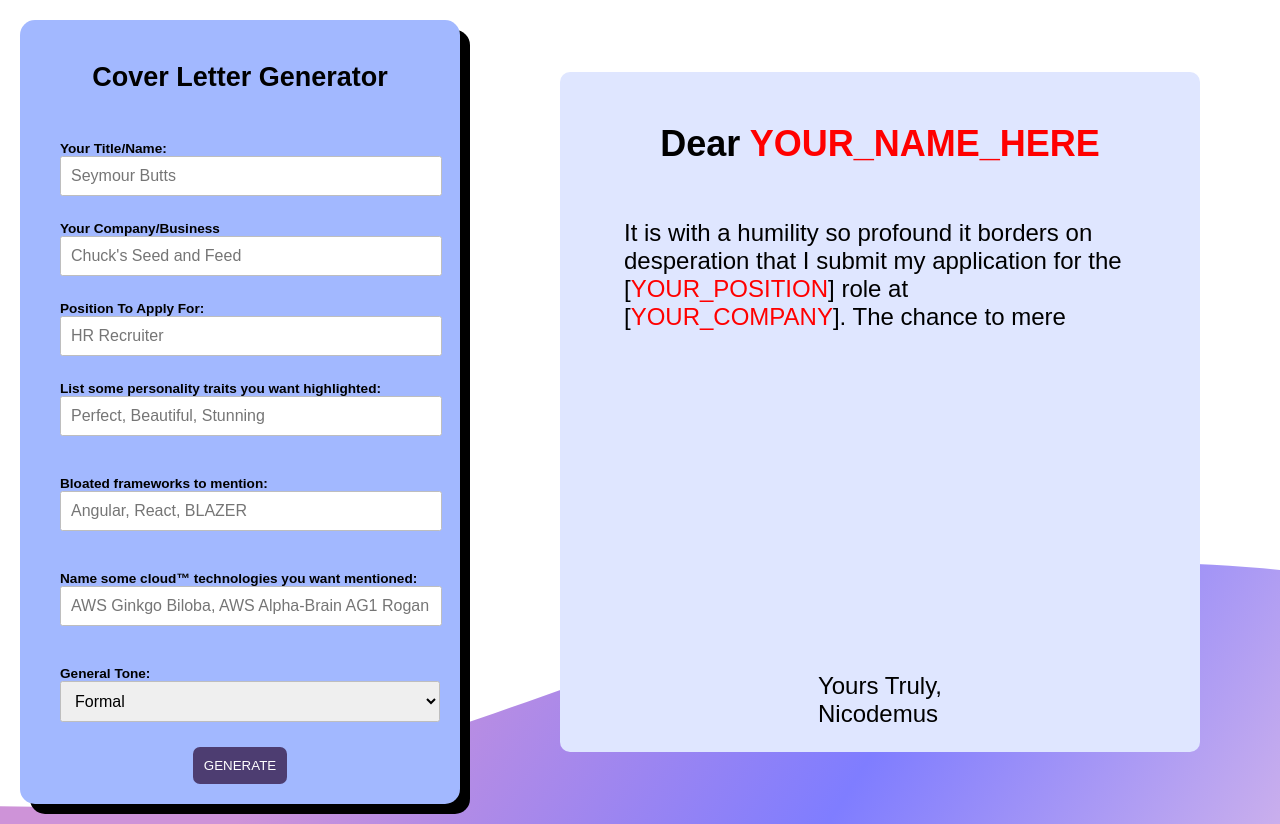
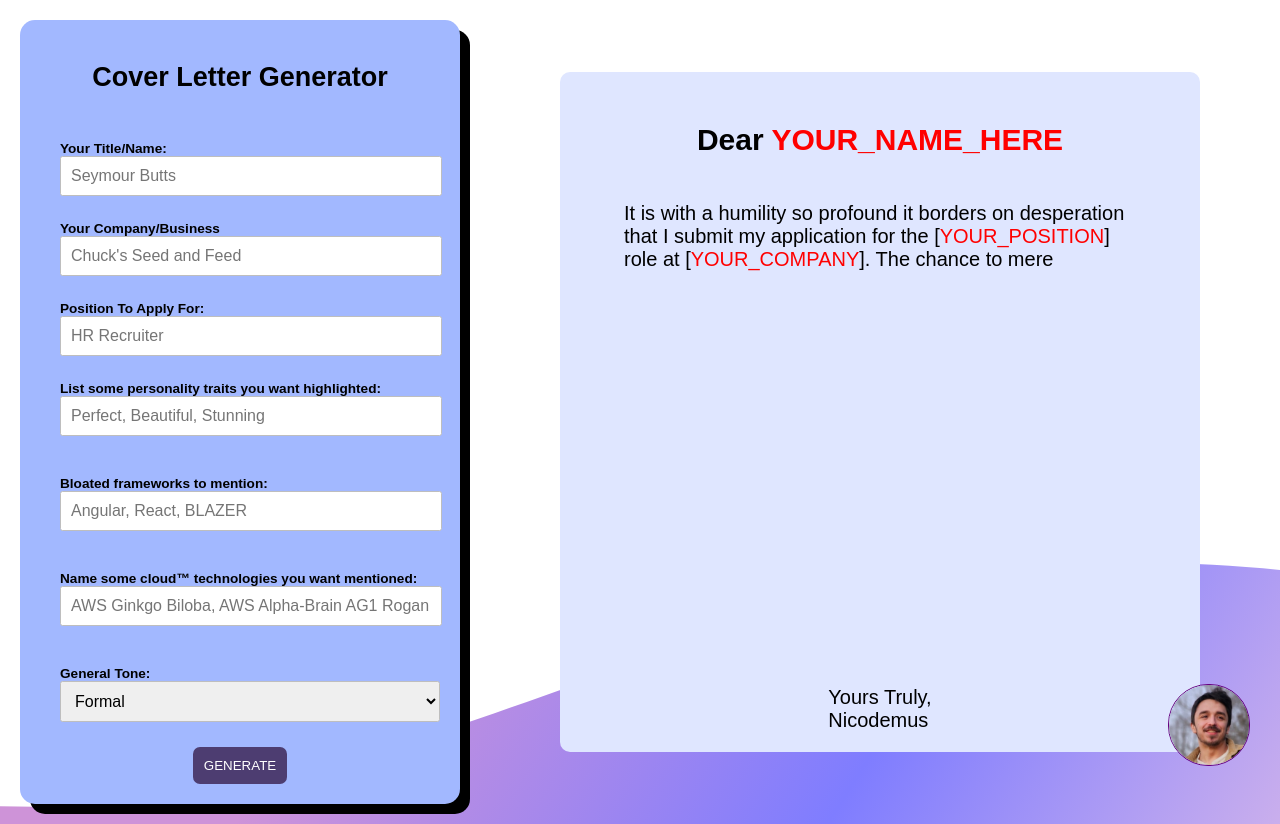
Before and after one commit to landaverdend/portfolio-site, a React (Vite) app: page / in a window 1280 px wide. Built offline with nearby package versions, Linux system fonts and the light colour scheme.

Commit message:
fixed bug where input variables were swapped.

```diff
--- a/src/api/backend.ts
+++ b/src/api/backend.ts
@@ -35,6 +35,7 @@ export type CoverLetterDTO = {
 };
 export async function callCoverLetterEndpoint(dto: CoverLetterDTO): Promise<string> {
   try {
+    console.log(dto);
     const response = await fetch(`${baseUrl}/cover_letter`, {
       method: 'POST',
       headers: {
@@ -47,10 +48,6 @@ export async function callCoverLetterEndpoint(dto: CoverLetterDTO): Promise<stri
       throw new Error('Network response error');
     }
 
-    response.text().then((str) => {
-      console.log(str);
-    });
-
     return response.text();
   } catch (error) {
     console.error('ERROR: ', error);
--- a/src/views/coverLetterGeneratorView/CoverLetterGeneratorView.tsx
+++ b/src/views/coverLetterGeneratorView/CoverLetterGeneratorView.tsx
@@ -4,6 +4,7 @@ import ChipInput from '@/components/chipInput/ChipInput';
 import { useState } from 'react';
 import TypewriterText from '@/components/common/typewriterText/TypeWriterText';
 import { callCoverLetterEndpoint } from '@/api/backend';
+import ChatBubble from '@/components/chatBubble/ChatBubble';
 
 type UITProps = {
   defaultString: string;
@@ -16,7 +17,7 @@ function UserInputText({ defaultString, field }: UITProps) {
 export default function CoverLetterGeneratorView() {
   const [title, setTitle] = useState<string>('');
   const [company, setCompany] = useState<string>('');
-  const [tone, setTone] = useState<string>('');
+  const [tone, setTone] = useState<string>('Formal');
   const [position, setPosition] = useState<string>('');
 
   const [frameworks, setFrameworks] = useState<string[]>([]);
@@ -62,14 +63,14 @@ export default function CoverLetterGeneratorView() {
 
         <ChipInput
           label={'List some personality traits you want highlighted: '}
-          chips={frameworks}
-          setChips={setFrameworks}
+          chips={personalityTraits}
+          setChips={setPersonalityTraits}
           placeholder="Perfect, Beautiful, Stunning"
         />
         <ChipInput
           label={'Bloated frameworks to mention:'}
-          chips={personalityTraits}
-          setChips={setPersonalityTraits}
+          chips={frameworks}
+          setChips={setFrameworks}
           placeholder="Angular, React, BLAZER"
         />
         <ChipInput
@@ -129,6 +130,7 @@ export default function CoverLetterGeneratorView() {
         </div>
       </div>
       <BackgroundCanvas position={'fixed'} flipped={true} />
+      <ChatBubble />
     </div>
   );
 }
--- a/src/views/coverLetterGeneratorView/cover-letter-generator-view.css
+++ b/src/views/coverLetterGeneratorView/cover-letter-generator-view.css
@@ -83,7 +83,7 @@
     min-height: 85vh;
 
     background-color: rgb(223, 230, 255);
-    font-size: 1.5rem;
+    font-size: 1.25rem;
     width: 80%;
 
     h2 {
```
